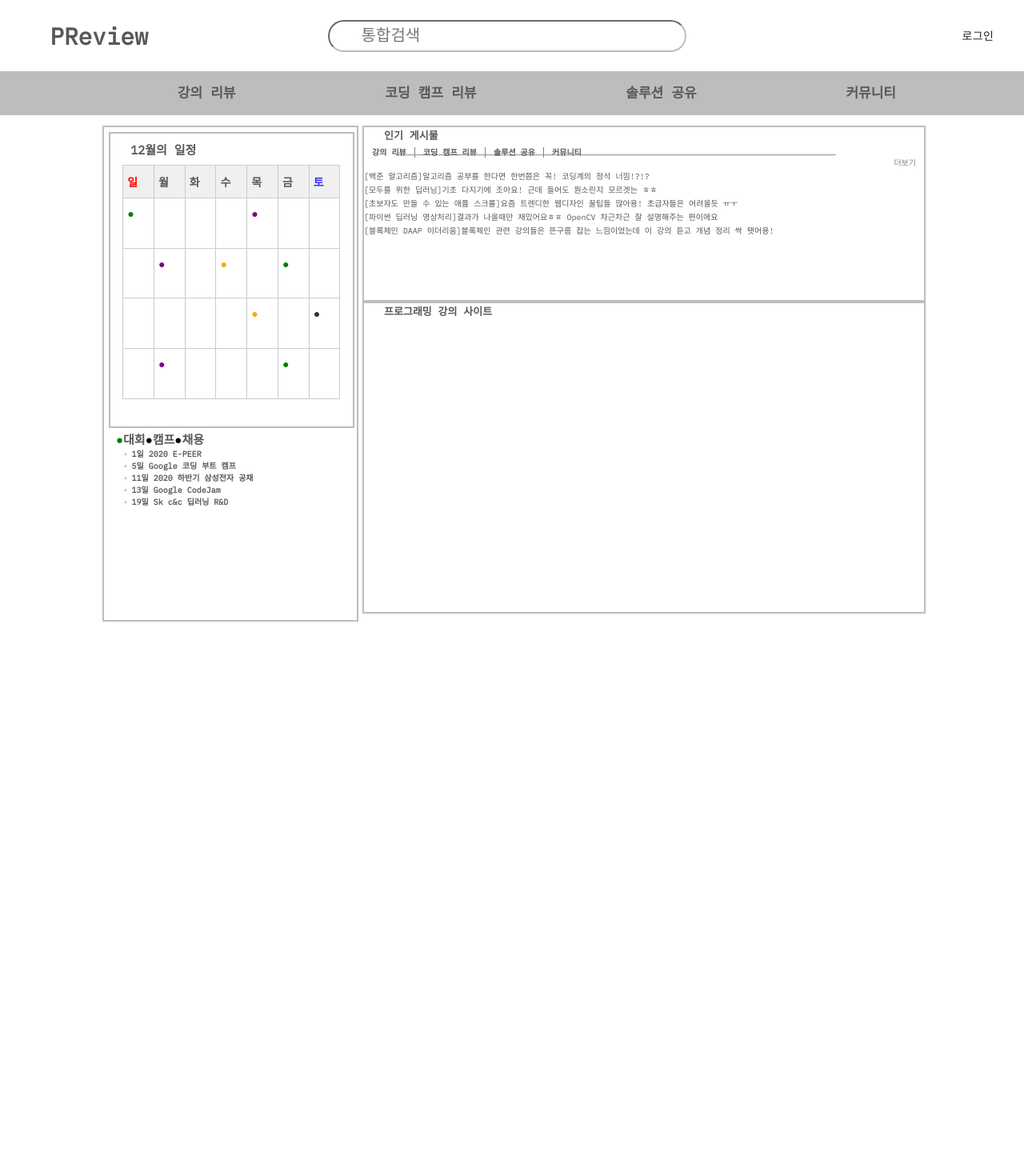
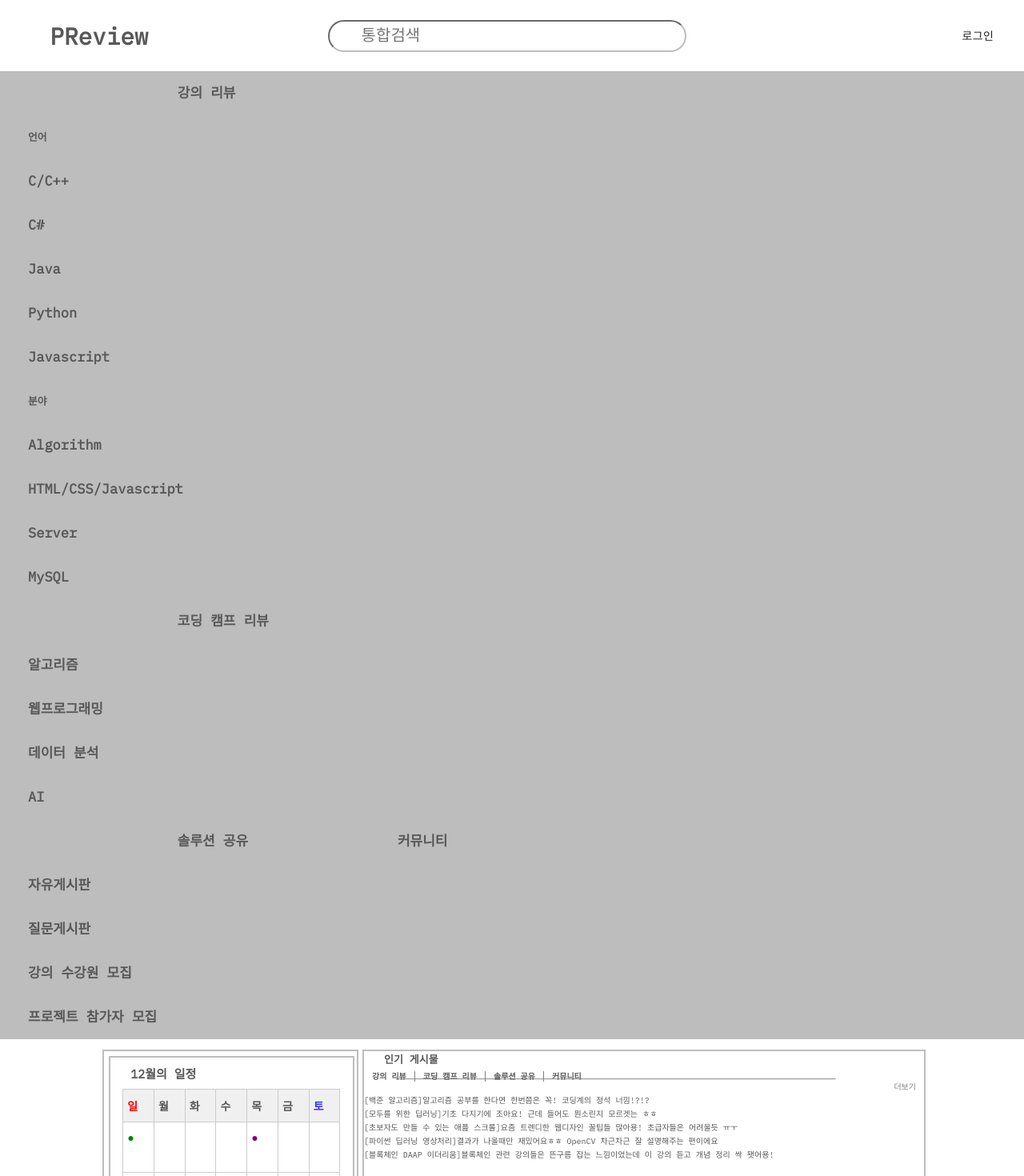
Before and after one commit to uhyunjung/PReview, a React (Create React App) app: page / in a window 1280 px wide. Shown: the top 1470 px of the page at 80% size. Before the commit the page ends 800 px from the top, so only its background shows below. Built offline with nearby package versions, Linux system fonts and the light colour scheme; no server answers.

Commit message:
전체 소스 파일
로그인, 메뉴바

```diff
--- a/src/App.js
+++ b/src/App.js
@@ -11,6 +11,15 @@ import Login from './Login';
 import Lecture_review_main from './Lecture_review_main';
 import Lecture_review_write from './Lecture_review_write';
 import Lecture_review_detail from './Lecture_review_detail';
+import Camp_review_main from './Camp_review_main';
+import Camp_review_write from './Camp_review_write';
+import Camp_review_detail from './Camp_review_detail';
+import Solution_main from './Solution_main';
+import Solution_write from './Solution_main';
+import Solution_detail from './Solution_main';
+import Community_view_main from './Community_view_main';
+import Community_view_write from './Community_view_write';
+import Community_view_detail from './Community_view_detail';
 import Mypage from './Mypage';
 
 class App extends Component {
@@ -40,7 +49,7 @@ class App extends Component {
     componentDidMount = () => {
         firebase.auth().onAuthStateChanged(user => {
             this.setState({ isSignedIn: !!user })
-            {this.state.isSignedIn ? (this.setState({value:"로그아웃"})) : (this.setState({value:"로그인"}))}
+            { this.state.isSignedIn ? (this.setState({ value: "로그아웃" })) : (this.setState({ value: "로그인" })) }
         })
     }
 
@@ -53,7 +62,9 @@ class App extends Component {
                     <div className='Menu'>
                         <header id="top">
                             <Link to='/'><h3><a id='PReview_logo' target="_self">PReview</a></h3></Link>
-                            <input id="search" type="text" placeholder="통합검색" ></input>
+
+                            <input id="search" type="text" placeholder="통합검색" >
+                            </input>
                             {this.state.isSignedIn ? (
                                 <div id="loginbar">
                                     <Button id="login" onClick={this.handleClickOpen}>{this.state.value}</Button>
@@ -87,10 +98,38 @@ class App extends Component {
                         </header>
                         <nav id='nav'>
                             <ul id='ulmenu' >
-                                <Link to='/Lecture_review_main'><li id='nav_item'>강의 리뷰</li></Link>
-                                <li id='nav_item'>코딩 캠프 리뷰</li>
-                                <li id='nav_item'>솔루션 공유</li>
-                                <li id='nav_item'>커뮤니티</li>
+                            <li id='nav_item'><Link to="/Lecture_review_main">강의 리뷰</Link>
+                                    <ul id='in_nav'>
+                                        <li id='in_nav_item' style={{fontSize:"1vw"}}>언어</li>
+                                        <li id='in_nav_item'><a href="">  C/C++</a></li>
+                                        <li id='in_nav_item'><a href="">  C#</a></li>
+                                        <li id='in_nav_item'><a href="">  Java</a></li>
+                                        <li id='in_nav_item'><a href="">  Python</a></li>
+                                        <li id='in_nav_item'><a href="">  Javascript</a></li>
+                                        <li id='in_nav_item' style={{fontSize:"1vw"}}>분야</li>
+                                        <li id='in_nav_item'><a href="">  Algorithm</a></li>
+                                        <li id='in_nav_item'><a href="">  HTML/CSS/Javascript</a></li>
+                                        <li id='in_nav_item'><a href="">  Server</a></li>
+                                        <li id='in_nav_item'><a href="">  MySQL</a></li>
+                                    </ul>
+                                    </li>
+                                <li id='nav_item'><Link to="/Camp_review_main">코딩 캠프 리뷰</Link>
+                                    <ul id='in_nav'>
+                                        <li id='in_nav_item'><a href="">  알고리즘</a></li>
+                                        <li id='in_nav_item'><a href="">  웹프로그래밍</a></li>
+                                        <li id='in_nav_item'><a href="">  데이터 분석</a></li>
+                                        <li id='in_nav_item'><a href="">  AI</a></li>
+                                    </ul>
+                                </li>
+                                <li id='nav_item'><Link to='/Solution'>솔루션 공유</Link></li>
+                                <li id='nav_item'><Link to="/Community_view_main">커뮤니티</Link>
+                                <ul id='in_nav'>
+                                  <li id='in_nav_item'><a href="community_view_free.html">  자유게시판</a></li>
+                                  <li id='in_nav_item'><a href="community_view_qna.html">  질문게시판</a></li>
+                                  <li id='in_nav_item'><a href="community_view_crewgether.html">  강의 수강원 모집</a></li>
+                                  <li id='in_nav_item'><a href="community_view_projectgether.html">  프로젝트 참가자 모집</a></li>
+                                </ul>
+                                </li>
                             </ul>
                         </nav>
                     </div>
@@ -103,6 +142,15 @@ class App extends Component {
                             <Route path='/Lecture_review_main' component={this.state.isSignedIn ? (Lecture_review_main) : (Login)} />
                             <Route path='/Lecture_review_write' component={this.state.isSignedIn ? (Lecture_review_write) : (Login)} />
                             <Route path='/Lecture_review_detail' component={this.state.isSignedIn ? (Lecture_review_detail) : (Login)} />
+                            <Route path='/Camp_review_main' component={this.state.isSignedIn ? (Camp_review_main) : (Login)} />
+                            <Route path='/Camp_review_write' component={this.state.isSignedIn ? (Camp_review_write) : (Login)} />
+                            <Route path='/Camp_review_detail' component={this.state.isSignedIn ? (Camp_review_detail) : (Login)} />
+                            <Route path='/Community_view_main' component={this.state.isSignedIn ? (Community_view_main) : (Login)} />
+                            <Route path='/Community_view_write' component={this.state.isSignedIn ? (Community_view_write) : (Login)} />
+                            <Route path='/Community_view_detail' component={this.state.isSignedIn ? (Community_view_detail) : (Login)} />
+                            <Route path='/Solution_main' component={this.state.isSignedIn ? (Solution_main) : (Login)} />
+                            <Route path='/Solution_write' component={this.state.isSignedIn ? (Solution_write) : (Login)} />
+                            <Route path='/Solution_detail' component={this.state.isSignedIn ? (Solution_detail) : (Login)} />
                             <Route path='/Mypage' component={Mypage} />
                         </Switch>
                     </div>
```
